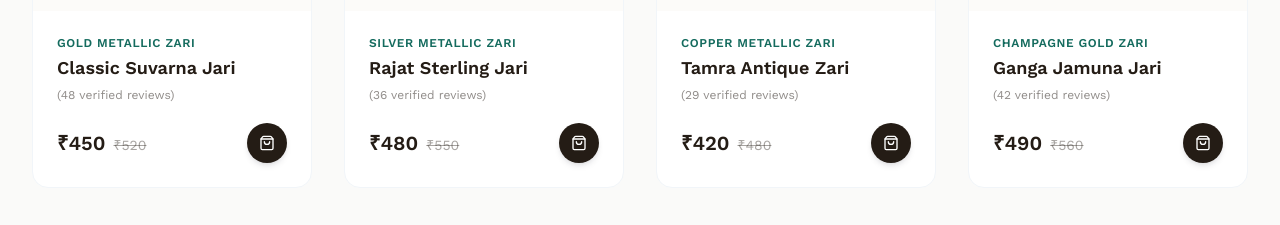
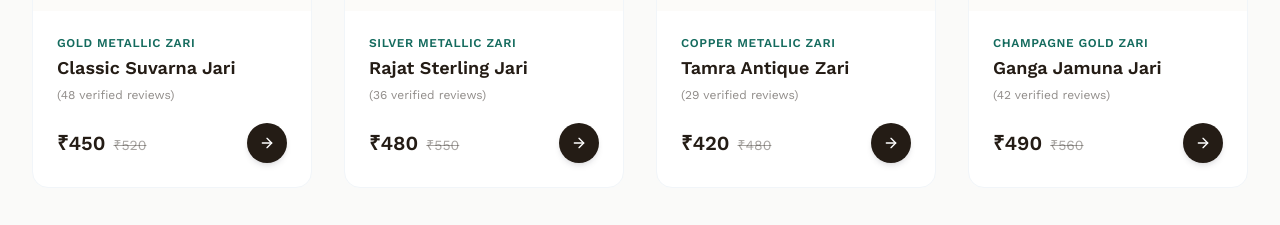
Before and after one commit to CoderAnshul/weaving, a React (Vite) app: page / in a window 1280 px wide. Shown: the part 3420-3645 px from the top of the page. Built offline with nearby package versions, Linux system fonts and the light colour scheme.

Commit message:
feat: add BestSellers component with product grid and hover effects

```diff
--- a/src/components/BestSellers.jsx
+++ b/src/components/BestSellers.jsx
@@ -1,6 +1,6 @@
 import { useState } from 'react'
 import { motion } from 'framer-motion'
-import { Star, ShoppingBag, ArrowRight } from 'lucide-react'
+import { Star, ArrowRight } from 'lucide-react'
 
 const products = [
   {
@@ -162,7 +162,7 @@ export default function BestSellers() {
                     </div>
 
                     <button className="h-10 w-10 rounded-full bg-[#241C15] hover:bg-[#A63446] text-white flex items-center justify-center transition-colors duration-300 cursor-pointer shadow-md shadow-slate-900/10">
-                      <ShoppingBag className="w-4 h-4" />
+                      <ArrowRight className="w-4 h-4" />
                     </button>
                   </div>
                 </div>
```
